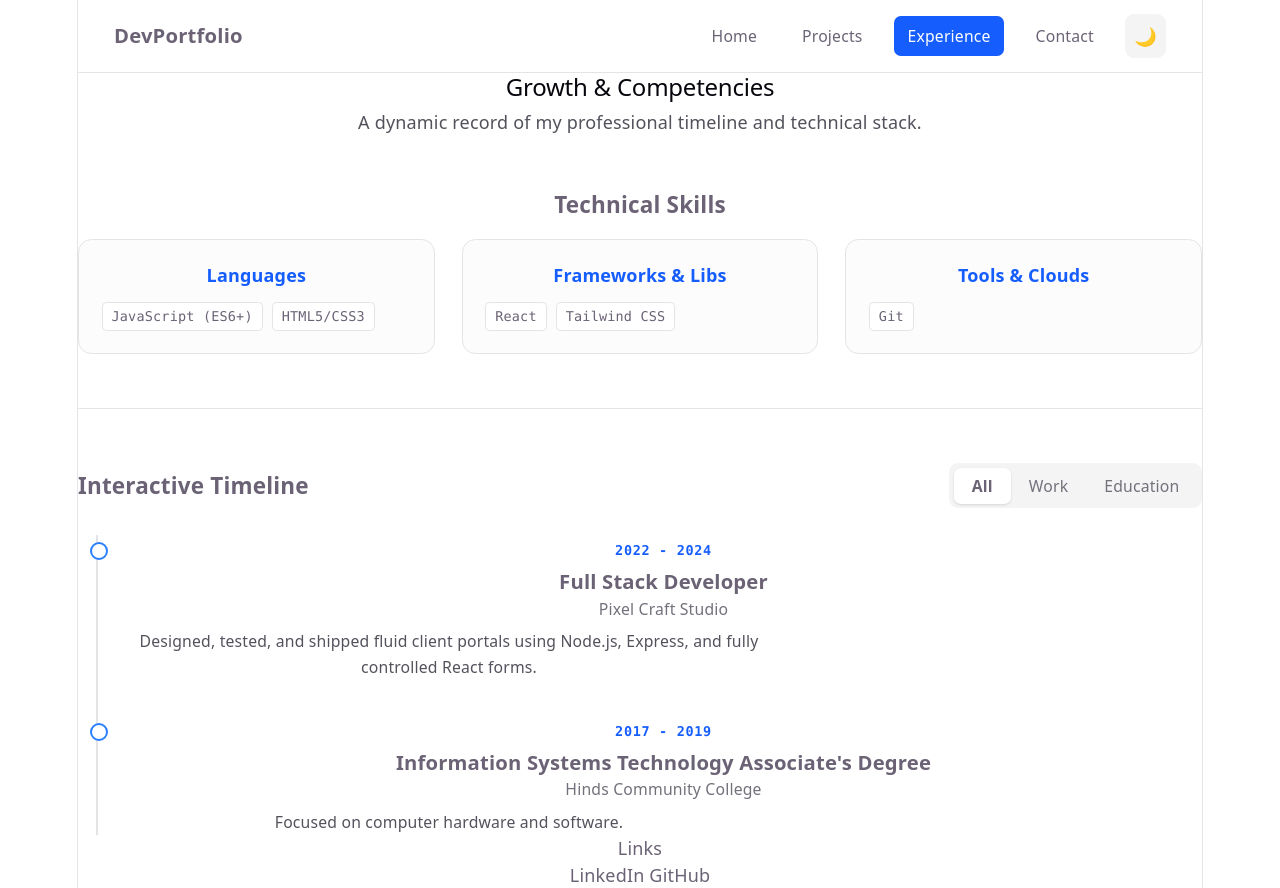
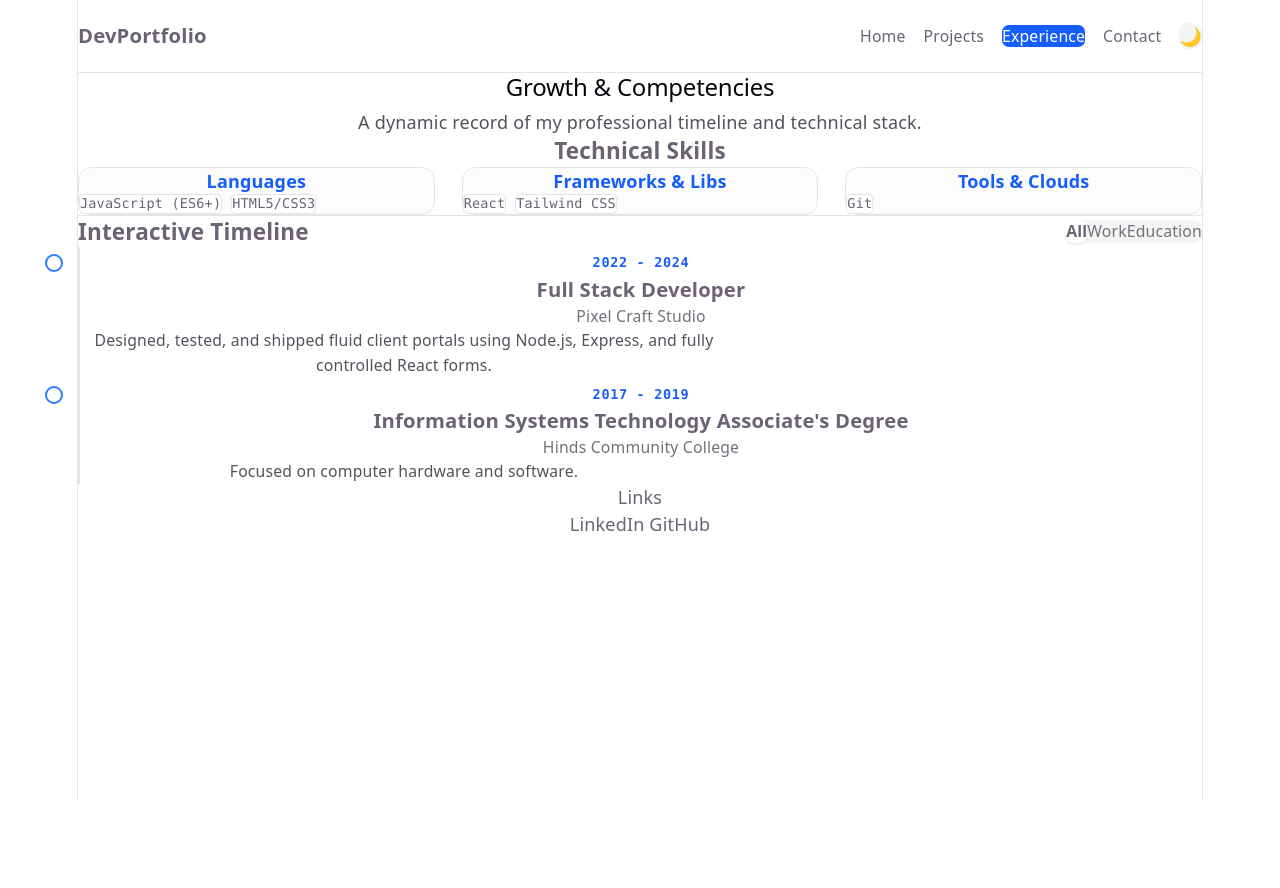
Before and after one commit to AdrianneR-dev/my-portfolio2, a React (Vite) app: page /Experience in a window 1280 px wide. After the commit the page ends 800 px from the top, so only its background shows below. Built offline with nearby package versions, Linux system fonts and the light colour scheme.

Commit message:
remove react default styling , change dark theme settings

```diff
--- a/src/App.css
+++ b/src/App.css
@@ -1,4 +1,4 @@
-.hero {
+/*.hero {
   position: relative;
 
   .base,
@@ -163,3 +163,14 @@
     border-right-color: var(--border);
   }
 }
+*/
+* {
+  margin: 0;
+  padding: 0;
+  box-sizing: border-box;
+}
+
+body {
+  margin: 0;
+  min-height: 100vh;
+}
--- a/src/index.css
+++ b/src/index.css
@@ -33,8 +33,7 @@
   }
 }
 
-@media (prefers-color-scheme: dark) {
-  :root {
+.dark {
   --text: #9ca3af;
   --text-h: #f3f4f6;
   --bg: #16171d;
@@ -48,13 +47,15 @@
     rgba(0, 0, 0, 0.4) 0 10px 15px -3px, rgba(0, 0, 0, 0.25) 0 4px 6px -2px;
 }
 
-  #social .button-icon {
+.dark #social .button-icon {
   filter: invert(1) brightness(2);
-  }
 }
 
 body {
   margin: 0;
+  background-color: var(--bg);
+  color: var(--text);
+  min-height: 100vh;
 }
 
 #root {
```
Lines whose indentation alone changed are shown as unchanged.
